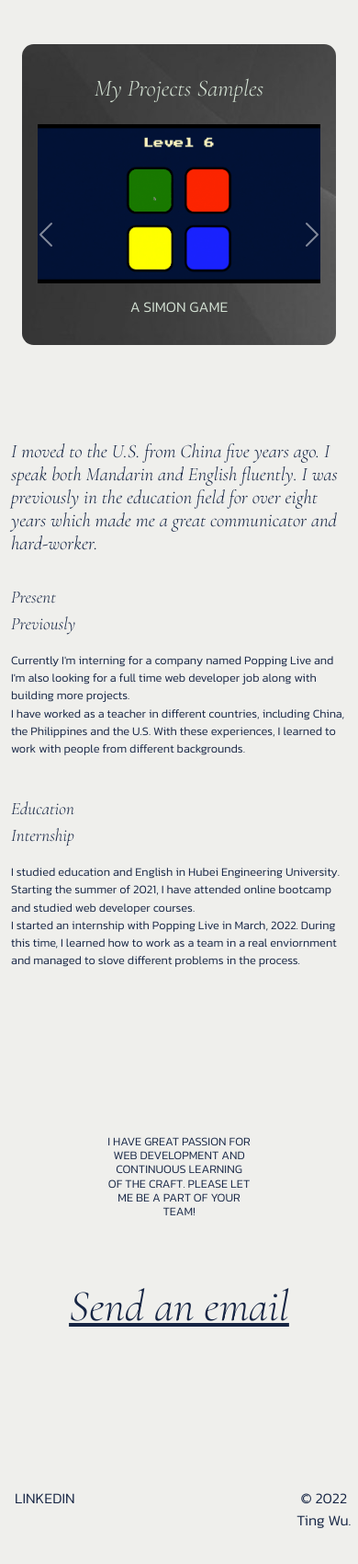
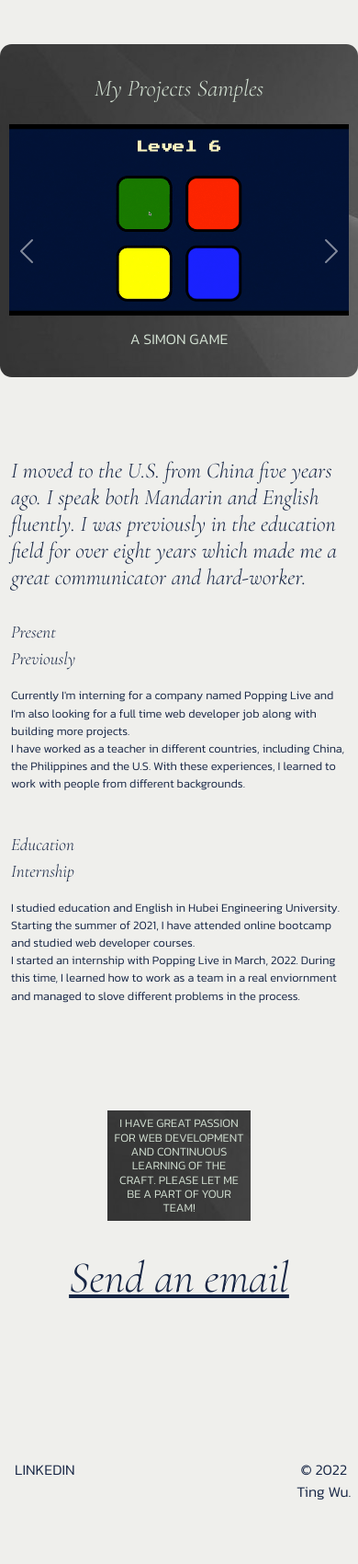
Before and after one commit to stellarome/tingwucodes, a plain HTML site: page index.html in a window 390 px wide. Shown: the part 1020-2720 px from the top of the page at 92% size. Drawn offline with nearby package versions, Linux system fonts and the light colour scheme.

Commit message:
styled bottom container for mobile

```diff
--- a/css/styles.css
+++ b/css/styles.css
@@ -245,12 +245,12 @@ body {
     }
 
     .middle-bottom {
-      margin: 2em 1.5em;
+      margin: 0;
     }
 
     .carousel-inner {
-      max-width: 90%;
-      max-height: 80%;
+      max-width: 95%;
+      max-height: 85%;
     }
 
     .carousel-inner h3 {
@@ -258,7 +258,7 @@ body {
     }
 
     .upper-bottom-text {
-      font-size: 1.3em;
+      font-size: 1.5em;
     }
 
     .title-row {
@@ -270,7 +270,7 @@ body {
     }
 
     .bottom-container {
-      margin: 10em auto 3em auto;
+      margin: 6em auto 3em auto;
    }
 
     .footer {
@@ -284,6 +284,10 @@ body {
     .branding-text h1{
       font-size: .8em;
       max-width: 40%;
+      padding: .5em;
+      background-image: url("../images/background.jpeg");
+      color: #D4E2D4;
+      margin-bottom: 2em;
     }
 
     .email {
```
